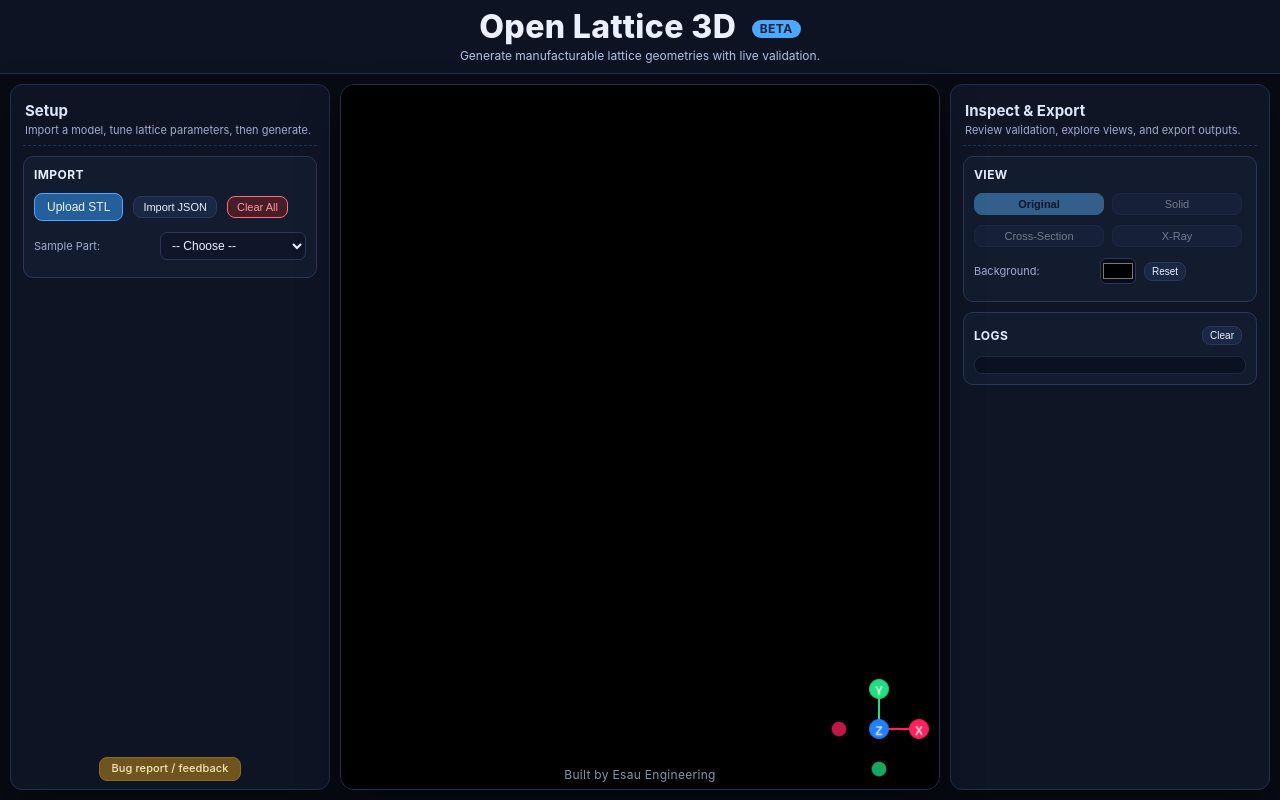
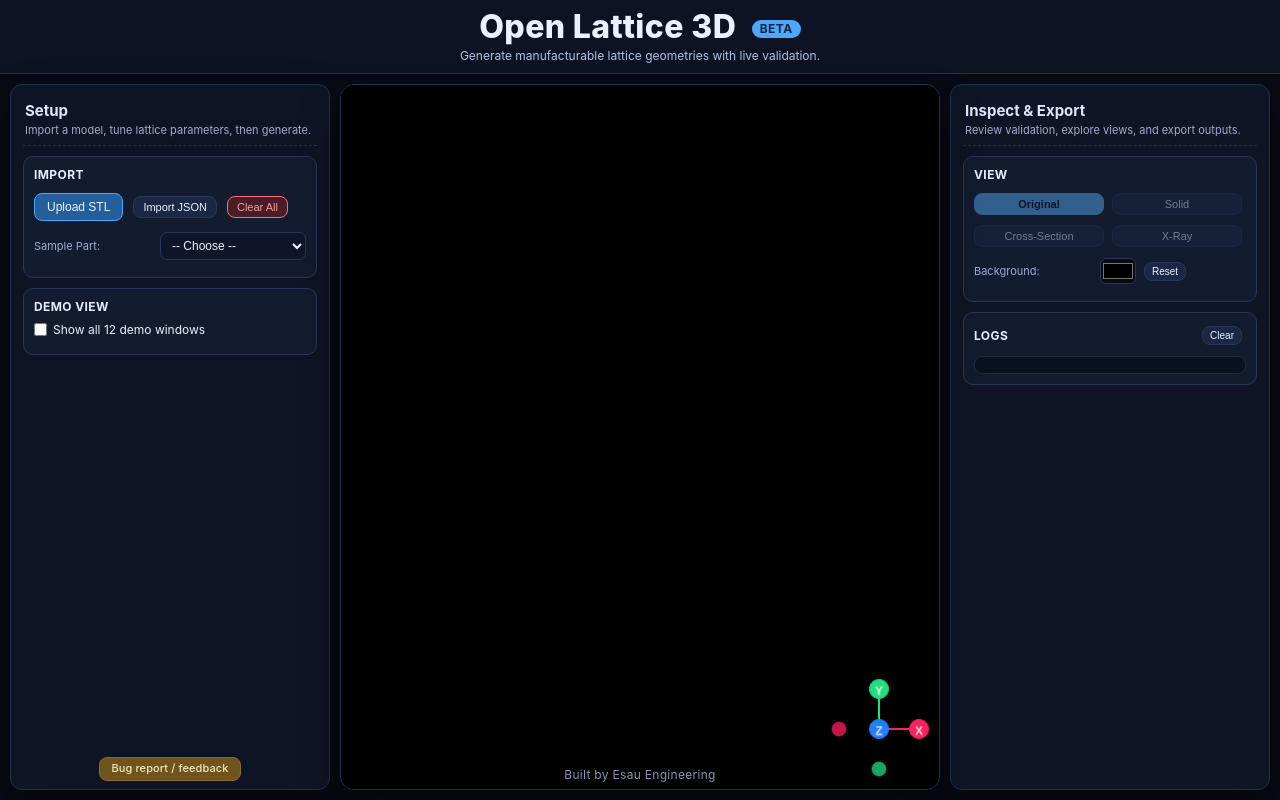
Before and after one commit to esaueng/OpenLattice3D, a React (Vite) app: page / in a window 1280 px wide. Built offline with nearby package versions, Linux system fonts and the light colour scheme.

Commit message:
Move 12-window demo to dedicated toggle section

```diff
--- a/src/components/LeftPanel.tsx
+++ b/src/components/LeftPanel.tsx
@@ -168,10 +168,15 @@ export function LeftPanel() {
     worker.postMessage(msg);
   }, [notifyGenerationComplete, requestNotificationPermissionOnce, store]);
 
-  const startDemoGrid = useCallback(() => {
+  const toggleDemoGrid = useCallback((enabled: boolean) => {
     if (store.generating) return;
-    store.startDemoRun();
-    store.addLog('Started demo grid: 12 separate lattice viewers');
+    if (enabled) {
+      store.startDemoRun();
+      store.addLog('Started demo grid: 12 separate lattice viewers');
+    } else {
+      store.setDemoModeActive(false);
+      store.addLog('Demo grid hidden');
+    }
   }, [store]);
 
   const cancelGeneration = useCallback(() => {
@@ -226,18 +231,11 @@ export function LeftPanel() {
         <div className="row" style={{ marginTop: '8px' }}>
           <label>Sample Part:</label>
           <select
-            title="Load a built-in sample shape, or start the 12-window demo grid."
-            value={store.demoModeActive ? '__demo_all__' : (store.sampleShape || '')}
-            onChange={(e) => {
-              if (e.target.value === '__demo_all__') {
-                startDemoGrid();
-                return;
-              }
-              if (e.target.value) handleSampleShape(e.target.value as SampleShape);
-            }}
+            title="Load a built-in sample shape for quick testing."
+            value={store.sampleShape || ''}
+            onChange={(e) => { if (e.target.value) handleSampleShape(e.target.value as SampleShape); }}
           >
             <option value="">-- Choose --</option>
-            <option value="__demo_all__">Demo: All 12 Lattice Types</option>
             {(Object.keys(SAMPLE_SHAPE_INFO) as SampleShape[]).map((k) => (
               <option key={k} value={k}>{SAMPLE_SHAPE_INFO[k].label}</option>
             ))}
@@ -263,6 +261,22 @@ export function LeftPanel() {
             <div><strong>Mode:</strong> Procedural (analytic SDF)</div>
           </div>
         )}
+      </section>
+
+      <section className="panel-section">
+        <h3>Demo View</h3>
+        <div className="row checkbox-row">
+          <label>
+            <input
+              type="checkbox"
+              title="Show all 12 lattice viewers in a tiled demo grid."
+              checked={store.demoModeActive}
+              onChange={(e) => toggleDemoGrid(e.target.checked)}
+              disabled={store.generating}
+            />
+            Show all 12 demo windows
+          </label>
+        </div>
       </section>
 
       {/* Lattice Parameters */}
```
